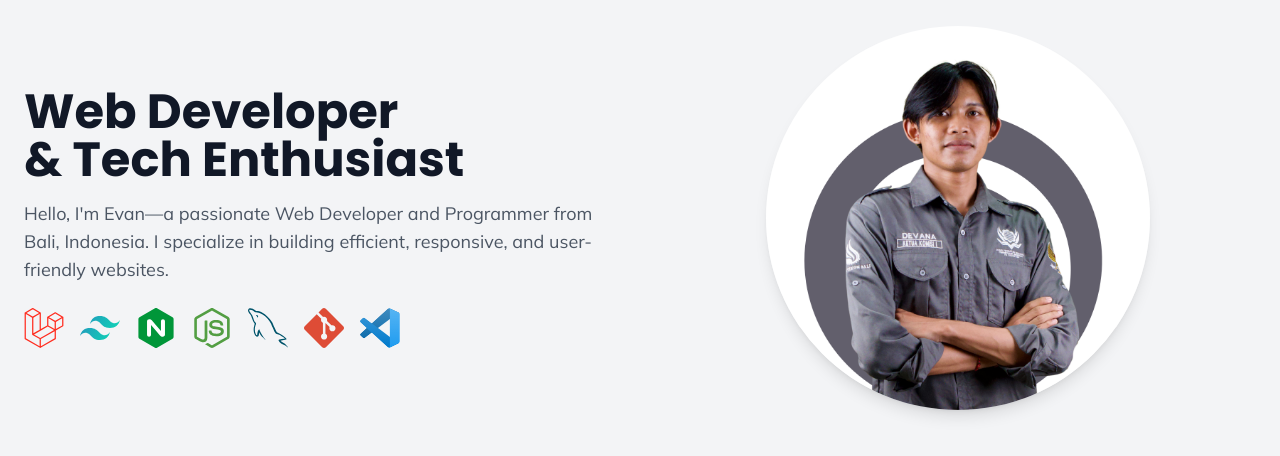
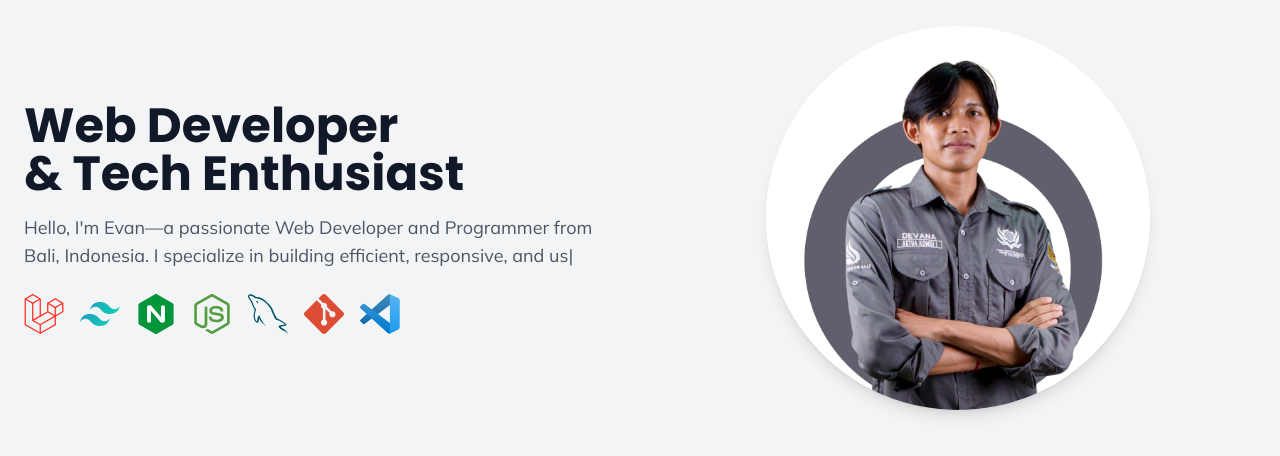
Before and after one commit to yanevannn/project-portofolio, a Vue app: page / in a window 1280 px wide. Shown: the part 182-638 px from the top of the page. Built offline with nearby package versions, Linux system fonts and the light colour scheme.

Commit message:
feat: Implement Typed.js and improve hero section layout

```diff
--- a/package.json
+++ b/package.json
@@ -9,6 +9,7 @@
     "preview": "vite preview"
   },
   "dependencies": {
+    "typed.js": "^2.1.0",
     "vue": "^3.5.13"
   },
   "devDependencies": {
--- a/src/components/Hero.vue
+++ b/src/components/Hero.vue
@@ -7,6 +7,21 @@ import git from '@/assets/img/git.svg';
 import mySQL from '@/assets/img/mysql.svg';
 import vscode from '@/assets/img/vscode.svg';
 import avatar from '@/assets/profile/yanevannn.png';
+import Typed from 'typed.js';
+import { onMounted, ref } from 'vue';
+
+const typedElement = ref(null);
+
+onMounted(() => {
+  const typed = new Typed(typedElement.value, {
+    strings: [
+      "Hello, I'm Evan—a passionate Web Developer and Programmer from Bali, Indonesia. I specialize in building efficient, responsive, and user-friendly websites.",
+    ],
+    typeSpeed: 30,
+    backSpeed: 30,
+    loop: false,
+  });
+});
 
 </script>
 
@@ -14,14 +29,13 @@ import avatar from '@/assets/profile/yanevannn.png';
   <!-- HERO -->
   <section id="home" class="relative w-full min-h-screen flex items-center justify-center bg-gray-100 px-6">
     <div class="container mx-auto max-w-7xl grid grid-cols-1 lg:grid-cols-2 gap-10">
-      <div class="flex items-center justify-center h-full order-2 lg:order-1">
+      <div class="flex items-center justify-center lg:justify-start h-full order-2 lg:order-1">
         <div class="text-center lg:text-left">
           <h3 class="text-3xl sm:text-4xl md:text-5xl font-bold text-gray-900 leading-tight font-poppins">
             Web Developer <br /> & Tech Enthusiast
           </h3>
           <p class="mt-4 text-base sm:text-lg text-gray-600 font-mulish">
-            Hello, I'm Evan—a passionate Web Developer and Programmer from Bali, Indonesia.
-            I specialize in building efficient, responsive, and user-friendly websites.
+            <span ref="typedElement"></span>
           </p>
           <div class="mt-6 flex flex-wrap justify-center lg:justify-start gap-4">
             <img class="h-8 sm:h-10" :src="laravel" alt="Laravel" />
```
Also changed, not shown: 1 other file (tests, documents, lock files or other folders).
